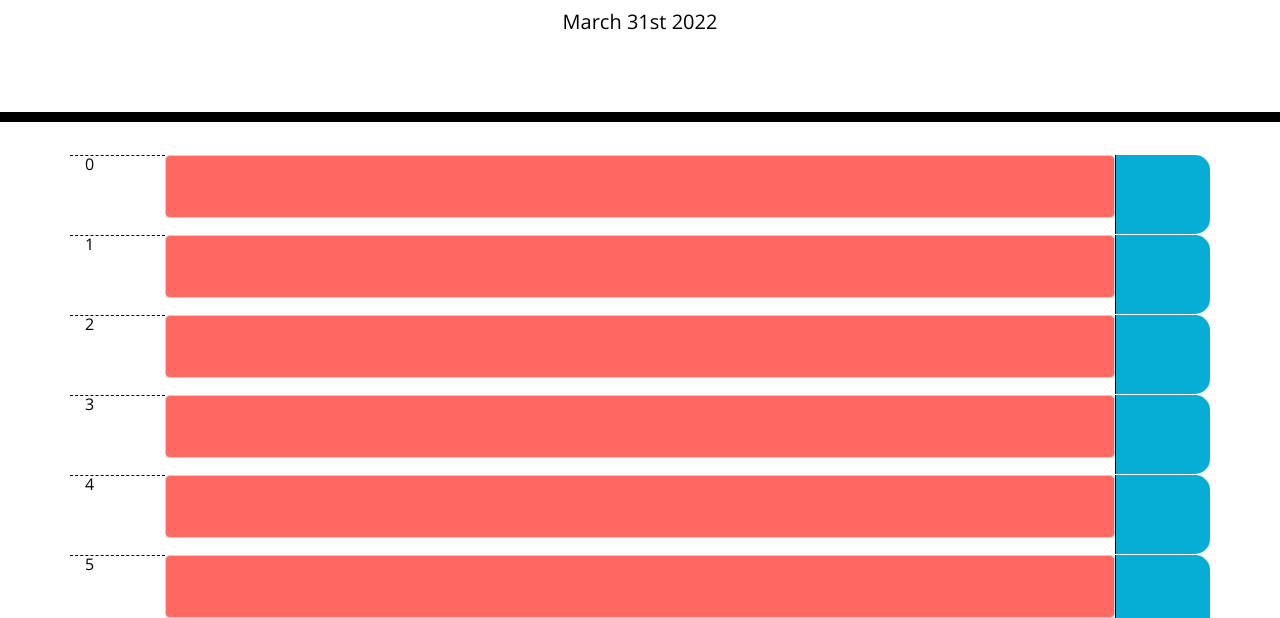
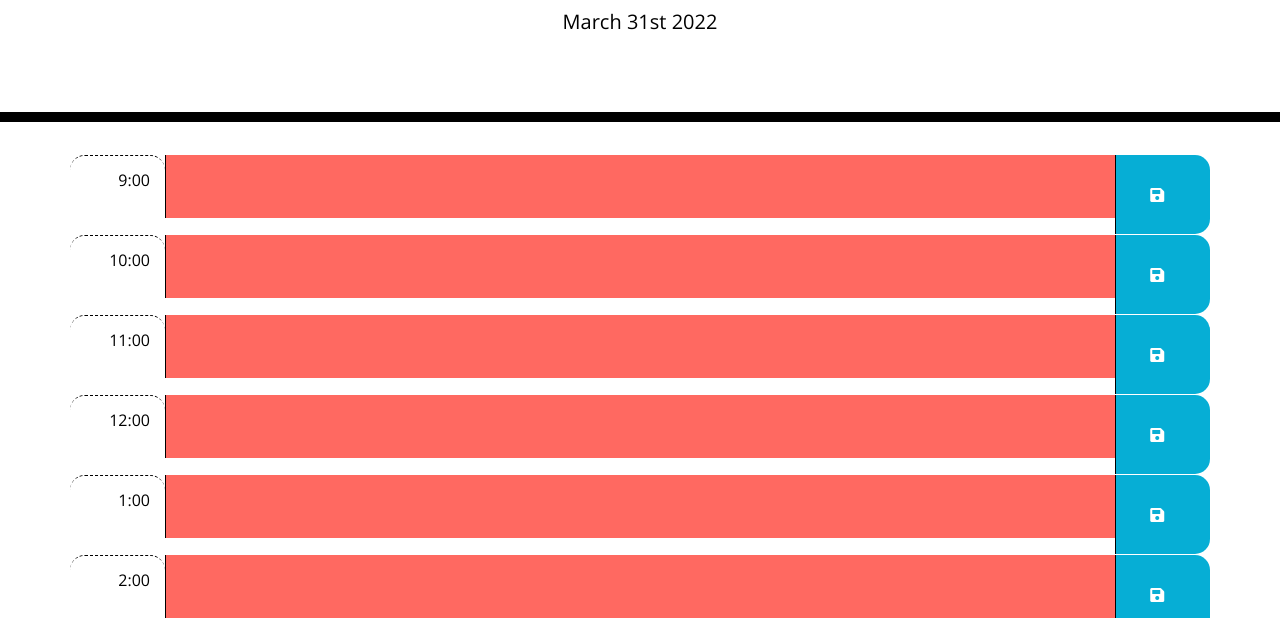
Before and after one commit to powe0186/dailySchedule, a plain HTML site: page index.html in a window 1280 px wide. Shown: the part 182-800 px from the top of the page. Drawn offline with nearby package versions, Linux system fonts and the light colour scheme.

Commit message:
Items save to localStorage when save button is clicked.

```diff
--- a/Assets/css/style.css
+++ b/Assets/css/style.css
@@ -82,7 +82,7 @@ input[type="text"], textarea {
 
 }
 
-.fa-lock {
+.fa-save {
   margin-left: 30%;
   margin-top: 50%;
 }
--- a/Assets/javascript/script.js
+++ b/Assets/javascript/script.js
@@ -1,32 +1,80 @@
 var currentDay = moment().format('MMMM Do YYYY');
 var onScreenDay = $('#currentDay');
-var gridContainer = $('#timeGrid')
+var gridContainer = $('#timeGrid');
+var lastHourMark = moment().startOf('hour').format('HH');
 
 //Place the current date on the screen.
 onScreenDay.text(currentDay);
 
-for (let i = 0; i < 9; i++) {
+for (let i = 9; i < 17; i++) {
     //create the row.
     var rowDiv = $('<div>');
     rowDiv.attr("class", "row");
 
     //create time column
     var timeColumn = $('<div>');
-    timeColumn.attr("class", "col-1 hour");
-    timeColumn.text(i);
+    timeColumn.addClass("col-1 hour time-block");
+    // Add the time to the column in hh:00 format.
+    if (i <= 12) {
+        var hourMark = i + ":00";
+    } else {
+        var hourMark = (i-12) + ":00";
+    }
+    timeColumn.text("\n" + hourMark);
     rowDiv.append(timeColumn);
 
     //create todo column
-    var todoColumn = $('<textArea>');
-    todoColumn.attr("class", "form-control form-group col-10 present description");
+    var todoColumn = $('<textarea>');
+    todoColumn.addClass("form-group description col-10");
+    todoColumn.attr('type', 'text');
+    todoColumn.attr('data-time', i);
+    todoColumn.val(retrieveTask(i));
+
+    // Color the textarea based on past, present, or future
+    if (i < lastHourMark) {
+        todoColumn.addClass('past');
+    } else if (i > lastHourMark + 1) {
+        todoColumn.addClass('future');
+    } else {
+        todoColumn.addClass('present');
+    }
+
     rowDiv.append(todoColumn);
+
 
     //create save btn column
     var saveBtnColumn = $('<div>');
-    saveBtnColumn.attr("class", "col-1 saveBtn");
+    saveBtnColumn.addClass("col-1 saveBtn");
+    var lockIcon = $('<i>');
+    lockIcon.addClass("fas fa-save");
+    saveBtnColumn.append(lockIcon);
     rowDiv.append(saveBtnColumn);
 
     gridContainer.append(rowDiv);
 
 
 }
+
+
+//a function to save text content of the text area to localStorage
+function saveTask(hour) {
+    var task = $(`[data-time="${hour}"]`).val();
+    console.log(task);
+    localStorage.setItem(`${hour}`, task )
+}
+
+function retrieveTask(hour) {
+    var task = localStorage[`${hour}`];
+    console.log(task);
+    return task;
+}
+
+gridContainer.on('click', (e) => {
+    var targetClass = $(e.target).attr("class");
+    if (targetClass === "col-1 saveBtn") {
+        var taskToSave = $(e.target).prev().attr("data-time");
+        console.log(taskToSave);
+        saveTask(taskToSave);
+    }
+
+});
```
Also changed, not shown: index.html (+1 -0 lines).
